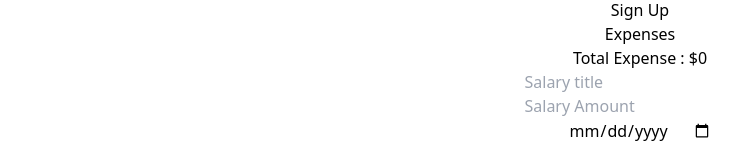
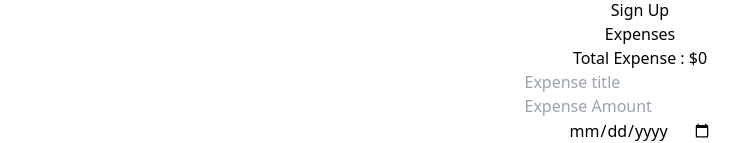
Before and after one commit to SinghaAnirban005/Spend-ex, a React (Vite) app in the folder frontend/exp/: page /expense in a window 1280 px wide. Shown: the part 658-801 px from the top of the page, without its empty margins (0-740 px from the left). Built offline with nearby package versions, Linux system fonts and the light colour scheme; no server answers.

Commit message:
FIx: Typo in Expenses

```diff
--- a/frontend/exp/src/components/Expense/Expense.jsx
+++ b/frontend/exp/src/components/Expense/Expense.jsx
@@ -101,7 +101,7 @@ function Income() {
                 <form onSubmit={handleSubmit(handleIncome)} className='flex-col'>
 
                     <div className='flex justify-center mt-[2em]'>
-                    <input placeholder='Salary title' type='text' {
+                    <input placeholder='Expense title' type='text' {
                         ...register("title", {
                             required: true
                         })
@@ -112,7 +112,7 @@ function Income() {
 
                     <div className='flex justify-center mt-[1em]'>
 
-                    <input placeholder='Salary Amount' type='number' {
+                    <input placeholder='Expense Amount' type='number' {
                         ...register("amount", {
                             required: true
                         })
```
